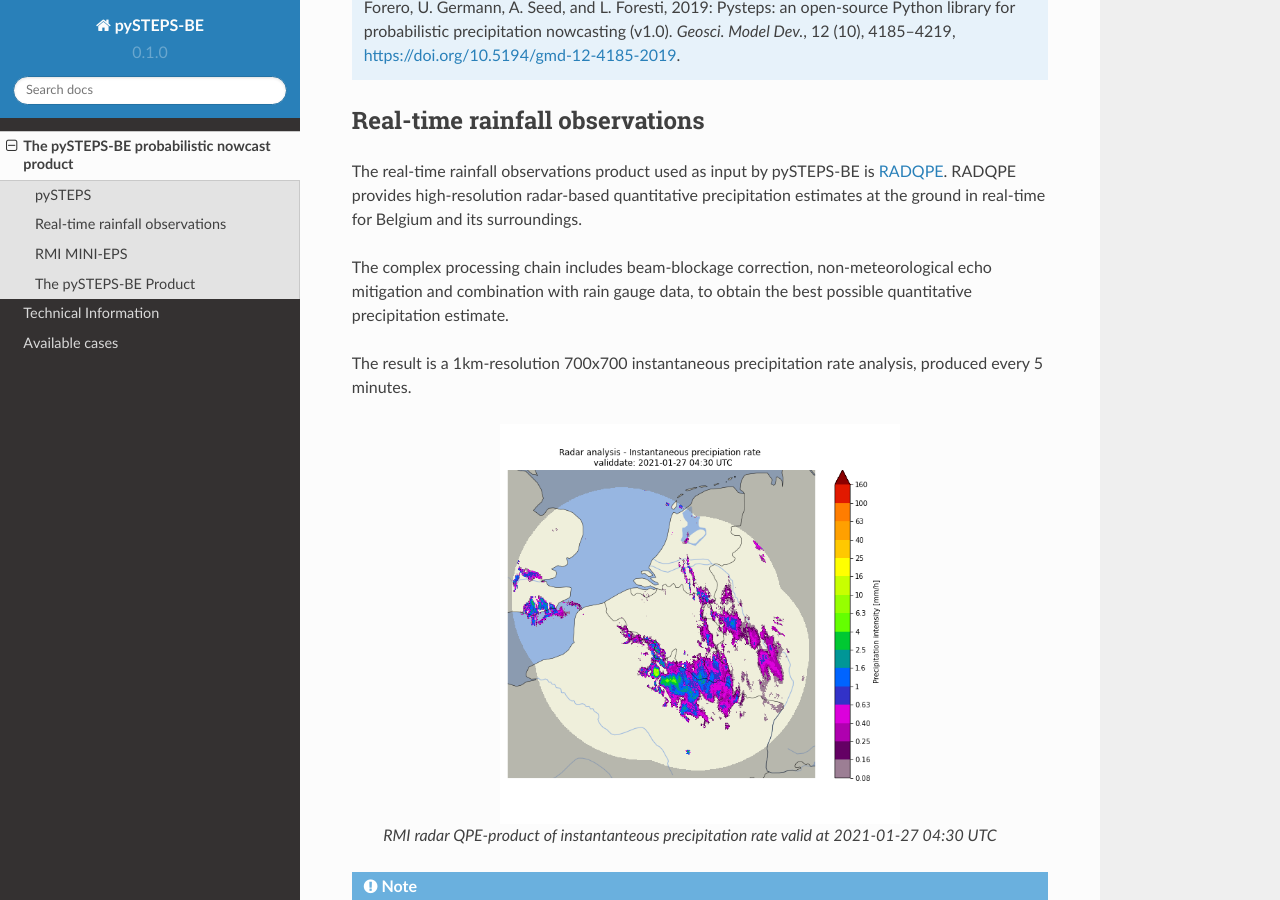
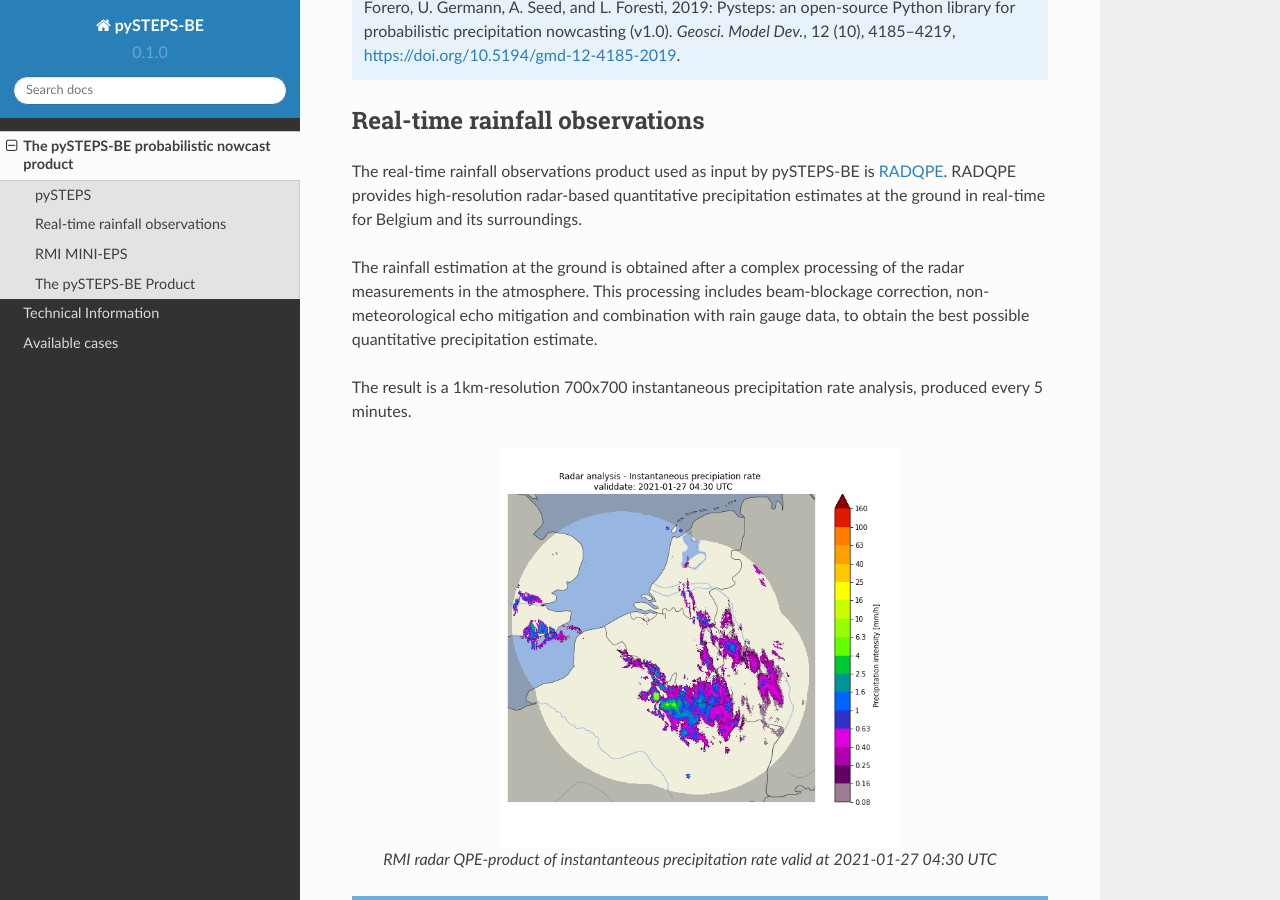
Before and after one commit to mpvginde/pySTEPS-BE, a Sphinx documentation site: the page built from docs/source/product.rst, in a window 1280 px wide and 900 px high, scrolled down 621 px. Built offline with Sphinx 7.4.7 and the Read the Docs theme 2.0.0, drawn with Linux system fonts in a browser that asks for light colours.

Commit message:
update RADQPE description
add complex processing

```diff
--- a/docs/source/product.rst
+++ b/docs/source/product.rst
@@ -26,7 +26,7 @@ Real-time rainfall observations
 
 The real-time rainfall observations product used as input by pySTEPS-BE is `RADQPE <https://radli.meteo.be/projects/radqpe>`_. RADQPE provides high-resolution radar-based quantitative precipitation estimates at the ground in real-time for Belgium and its surroundings.
 
-The complex processing chain includes beam-blockage correction, non-meteorological echo mitigation and combination with rain gauge data, to obtain the best possible quantitative precipitation estimate.
+The rainfall estimation at the ground is obtained after a complex processing of the radar measurements in the atmosphere. This processing includes beam-blockage correction, non-meteorological echo mitigation and combination with rain gauge data, to obtain the best possible quantitative precipitation estimate.
 
 The result is a 1km-resolution 700x700 instantaneous precipitation rate analysis, produced every 5 minutes.
 
```
